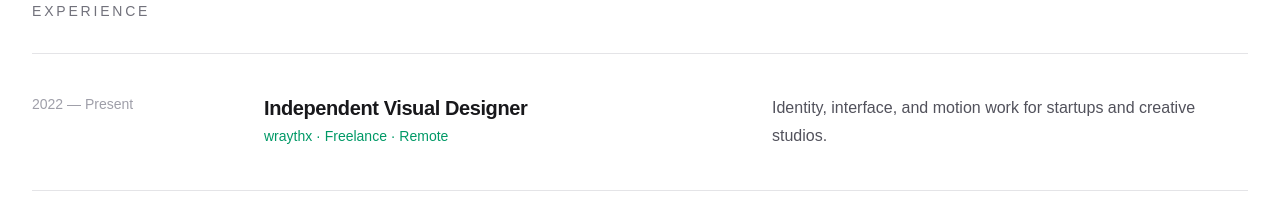
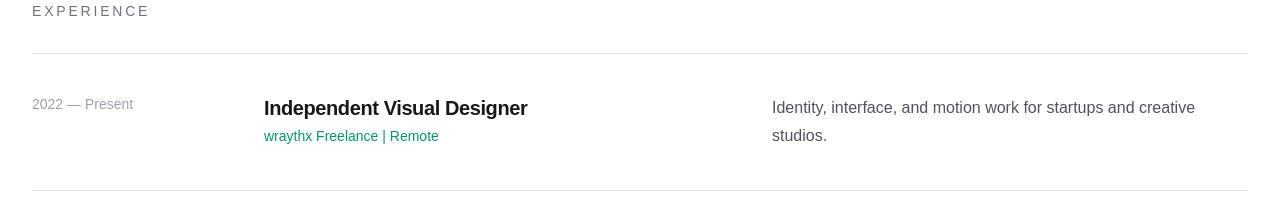
Before and after one commit to thesandeepstudio/wraythx, a Next.js app: page /about in a window 1280 px wide. Shown: the part 1320-1536 px from the top of the page. Built offline with nearby package versions, Linux system fonts and the light colour scheme; no server answers.

Commit message:
Format freelance entry as wraythx Freelance | Remote

```diff
--- a/app/about/page.tsx
+++ b/app/about/page.tsx
@@ -21,7 +21,7 @@ const experience = [
   {
     period: "2022 — Present",
     role: "Independent Visual Designer",
-    place: "wraythx · Freelance · Remote",
+    place: "wraythx Freelance | Remote",
     note: "Identity, interface, and motion work for startups and creative studios.",
   },
   {
```
